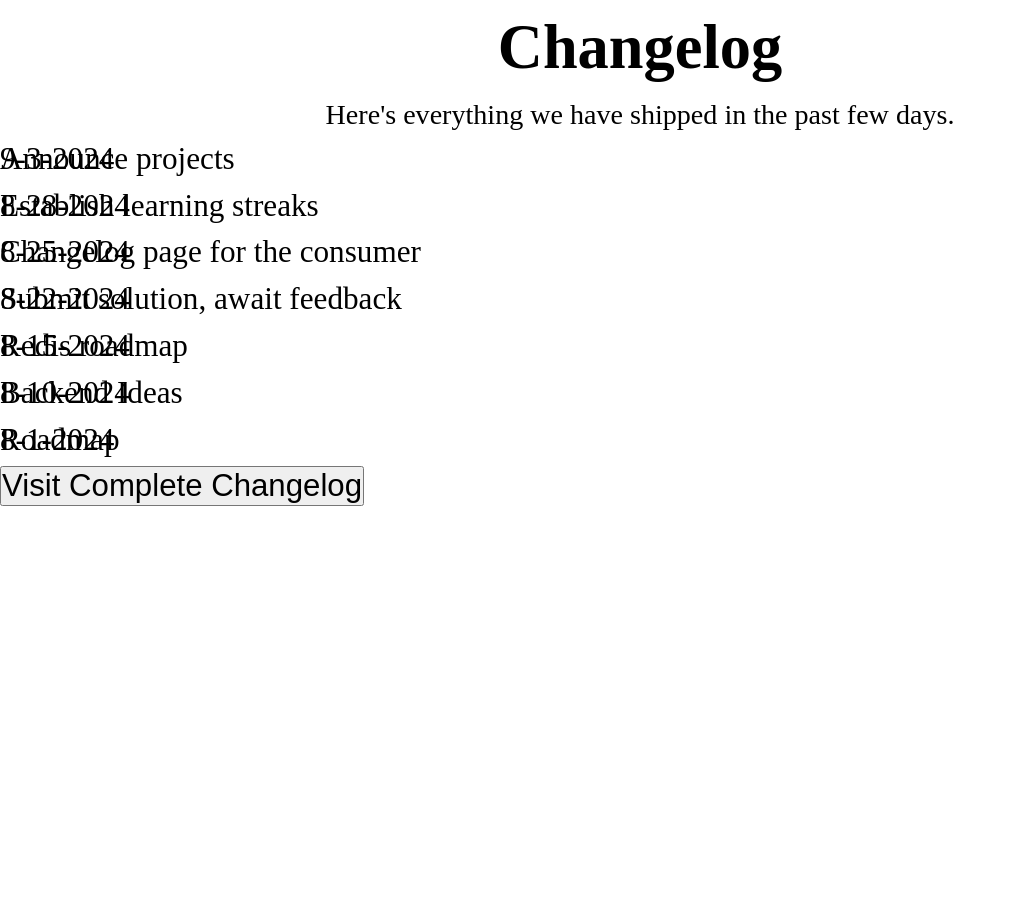
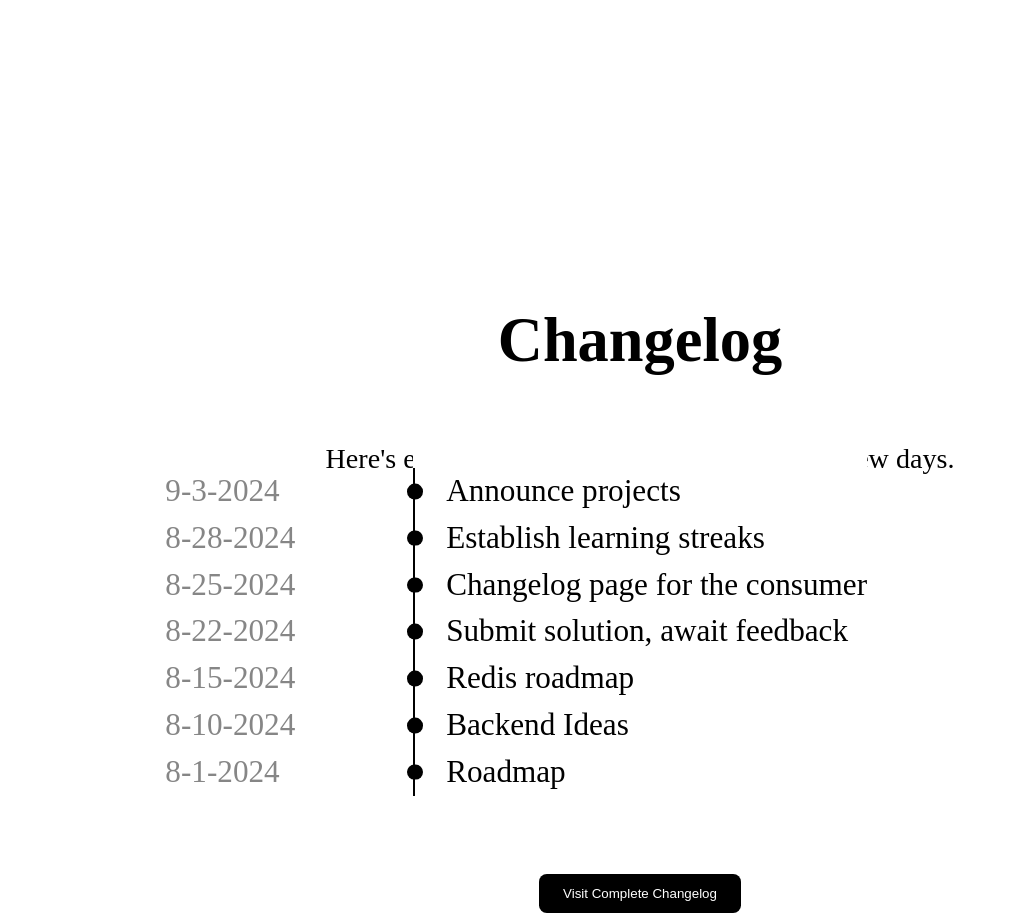
Before and after one commit to DamianS-eng/Changelog-Test, a plain HTML site: page index.html in a window 1280 px wide. Shown: the whole page, without its empty margins (0-1016 px from the left). Before the commit the page ends 800 px from the top, so only its background shows below. Drawn offline with Linux system fonts and the light colour scheme.

Commit message:
Add line and margins

```diff
--- a/docs/styles.css
+++ b/docs/styles.css
@@ -1,17 +1,14 @@
 :root {
   --clr-txt: black;
-  --fade-time: .3s;
+  --clr-bg: white;
+  --clr-shade: rgb(from var(--clr-txt) calc(r + 100) calc(g + 100) calc(b + 100));
+  --fade-time: 150ms;
   --time: 3s;
 }
 *,
   *::before,
   *::after {
     box-sizing: border-box;
-}
-* {
-  margin: 0;
-  padding: 0;
-  font-size: inherit;
 }
 html:focus-within {
   scroll-behavior: smooth;
@@ -33,19 +30,68 @@ h1 {
 h1, .subtitle {
   text-align: center;
 }
-li {
+ul {
+  list-style: none;
+  padding: 0;
+}
+ul, li {
+  list-style-position: revert-layer;
+}
+.log {
   position: relative;
+  border-left: .15ch var(--clr-txt) solid;
+  padding-left: 2ch;
+}
+.log::before {
+  content: '';
+  position: absolute;
+  aspect-ratio: 1;
+  left: -.5ch;
+  top: 0;
+  width: 1ch;
+  background: var(--clr-txt);
+  border-radius: 50%;
+  transform: translateY(100%);
 }
 .log .date {
+  color: rgb(134, 134, 134);
   position: absolute;
-  left: 0;
+  left: -8rem;
+}
+#log {
+  width: fit-content;
+  margin-inline: auto;
+}
+footer {
+  width: fit-content;
+  margin-inline: auto;
+}
+button {
+  background: var(--clr-txt);
+  color: var(--clr-bg);
+  padding: 1.4ch 3ch;
+  border-radius: .25rem;
+  border-color: transparent;
+  cursor: pointer;
+  transition: box-shadow var(--fade-time) ease-in-out;
+}
+button:hover, button:focus-within {
+  box-shadow: 0 .25ch 1ch var(--clr-txt);
+}
+@supports (display: grid) {
+  body {
+    margin: 10rem;
+    height: calc(100svh - 20rem);
+    display: grid;
+    grid-template-rows: 4rem 1fr 4rem;
+    place-items: center;
+  }
 }
 @media (prefers-color-scheme: dark) {
   :root {
-    text-shadow: 1px 1px .8rem white;
-    background-color: black;
-  }
-  body {
-    background: rgba(10, 10, 10, .8);
+    --clr-bg: black;
+    --clr-txt: white;
+    --clr-shade: rgb(from var(--clr-txt) calc(r - 100) calc(g - 100) calc(b - 100));
+    text-shadow: 1px 1px .8rem var(--clr-bg);
   }
 }
```
